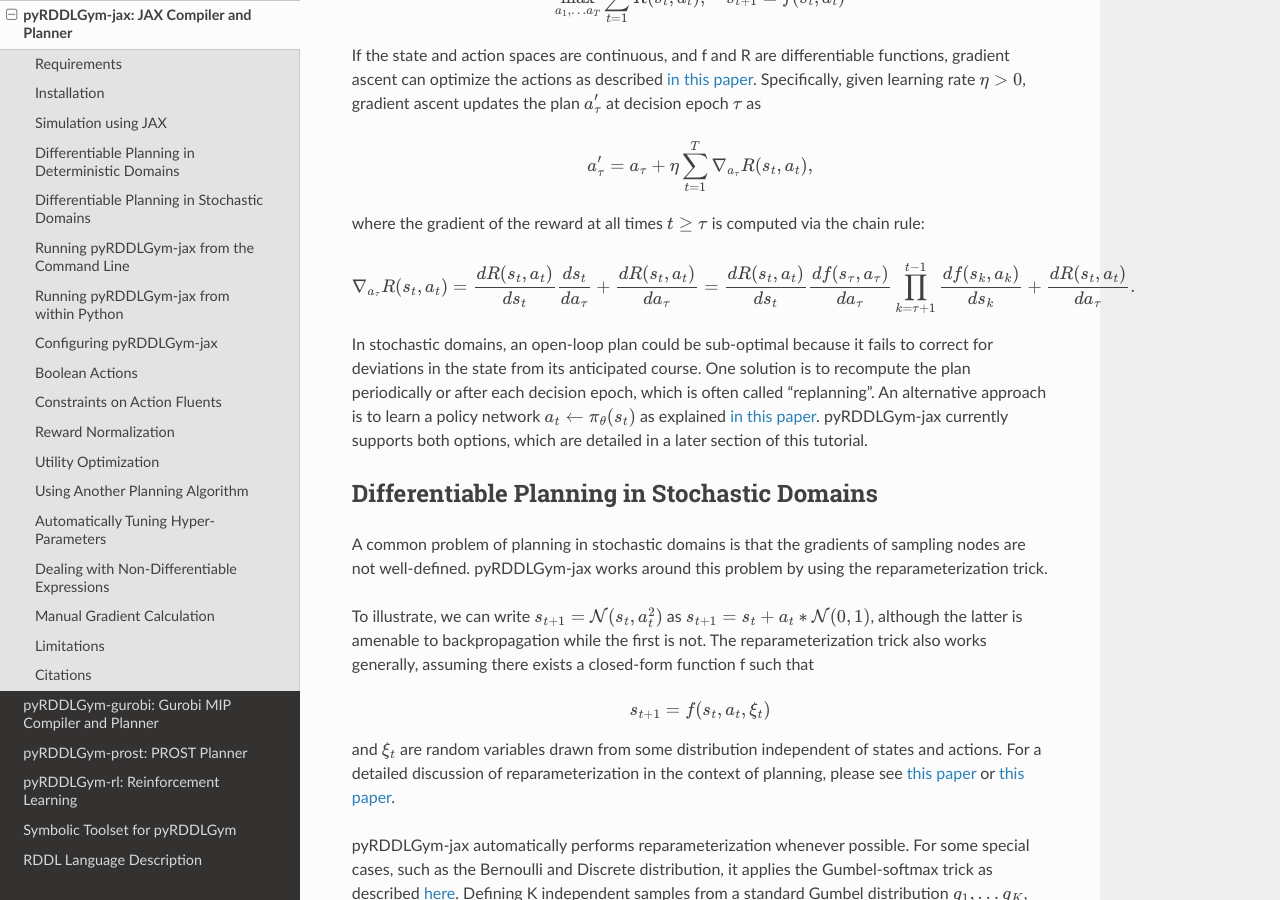
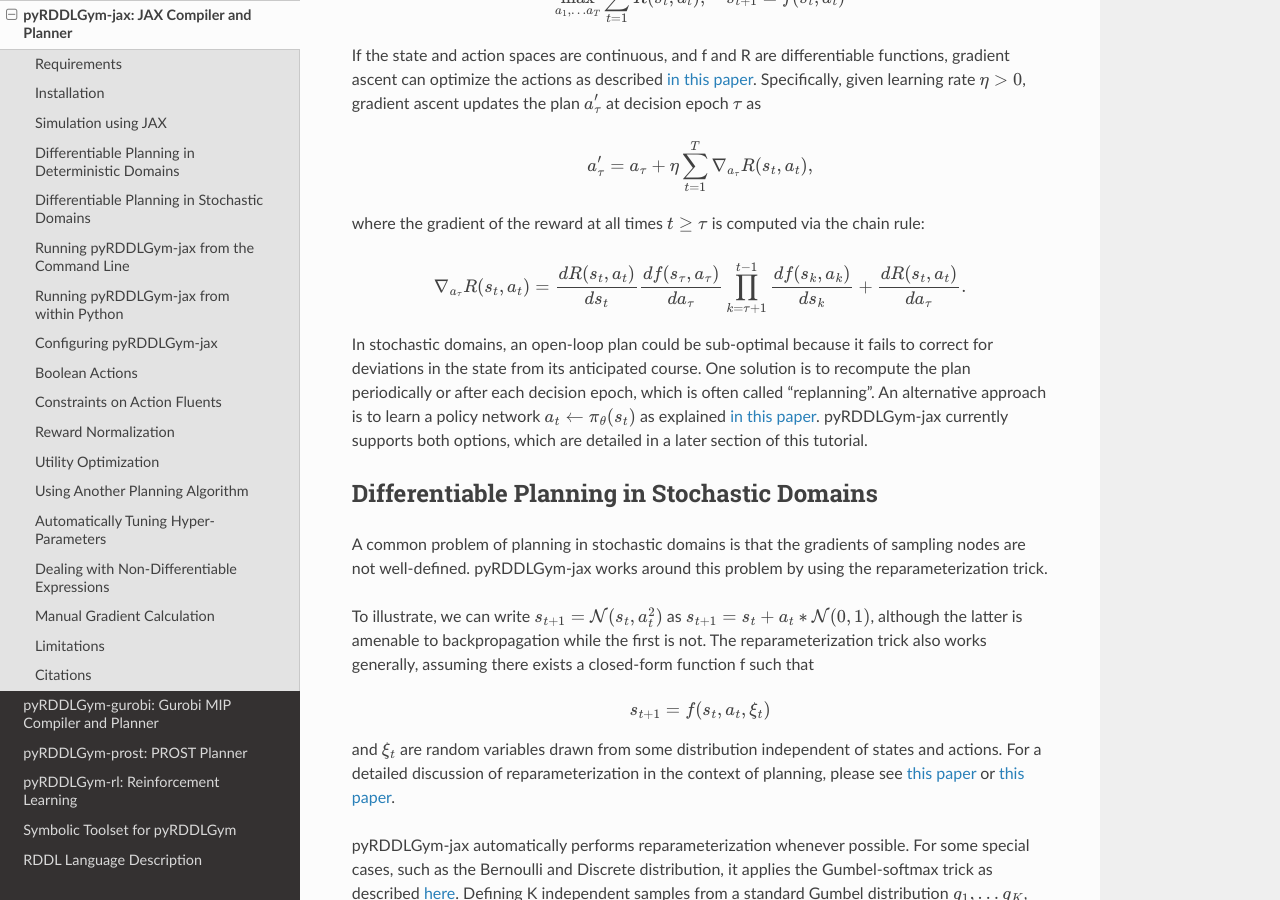
Before and after one commit to pyrddlgym-project/pyRDDLGym, a Sphinx documentation site: the page built from docs/jax.rst, in a window 1280 px wide and 900 px high, scrolled down 1540 px. Built offline with Sphinx 7.4.7 and the Read the Docs theme 2.0.0, drawn with Linux system fonts in a browser that asks for light colours.

Commit message:
Update jax.rst

```diff
--- a/docs/jax.rst
+++ b/docs/jax.rst
@@ -85,7 +85,7 @@ where the gradient of the reward at all times :math:`t \geq \tau` is computed vi
 
 .. math::
 
-	\nabla_{a_{\tau}} R(s_t, a_t) = \frac{d R(s_t, a_t)}{d s_{t}} \frac{d s_{t}}{d a_{\tau}} + \frac{d R(s_t, a_t)}{d a_{\tau}} = \frac{d R(s_t, a_t)}{d s_{t}} \frac{d f(s_\tau, a_\tau)}{d a_{\tau}} \prod_{k=\tau + 1}^{t-1}\frac{d f(s_k, a_k)}{d s_{k}} + \frac{d R(s_t, a_t)}{d a_{\tau}}.
+	\nabla_{a_{\tau}} R(s_t, a_t) = \frac{d R(s_t, a_t)}{d s_{t}} \frac{d f(s_\tau, a_\tau)}{d a_{\tau}} \prod_{k=\tau + 1}^{t-1}\frac{d f(s_k, a_k)}{d s_{k}} + \frac{d R(s_t, a_t)}{d a_{\tau}}.
 
 In stochastic domains, an open-loop plan could be sub-optimal
 because it fails to correct for deviations in the state from its anticipated course.
```
